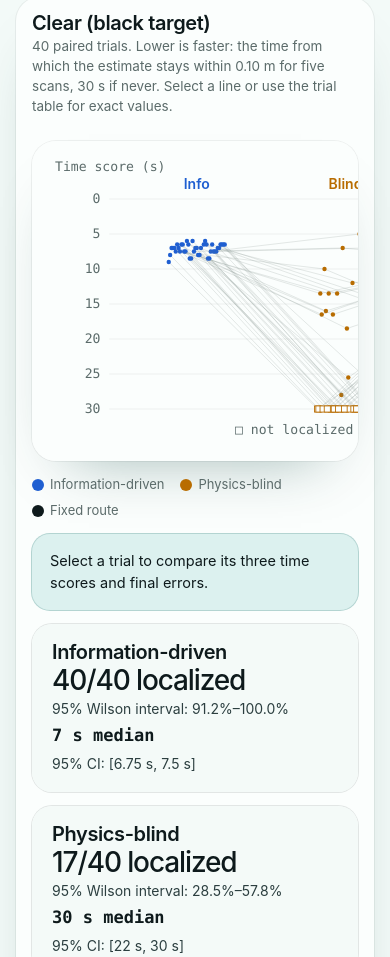
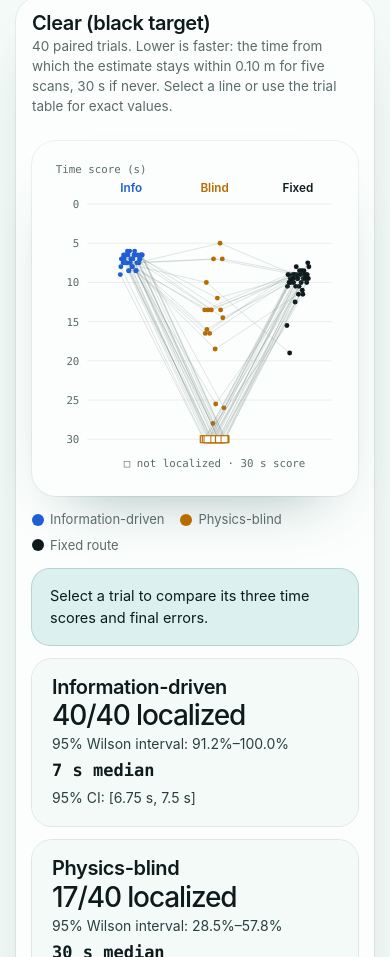
Before and after one commit to jjmensah/move-to-see, a React (Vite) app in the folder web/: page / in a window 390 px wide. Shown: the part 8104-9061 px from the top of the page. Built offline with nearby package versions, Linux system fonts and the light colour scheme.

Commit message:
fix(web): fit all three controllers in the paired-trials chart on phones

```diff
--- a/web/src/Results.tsx
+++ b/web/src/Results.tsx
@@ -20,6 +20,7 @@ import {
   type V2,
   type World,
 } from "./data";
+import { useNarrow } from "./hooks";
 
 // ------------------------------------------
 // Formatters
@@ -38,6 +39,16 @@ const verdict = (supported: boolean) => (
 const jitter = (trial: number) => (((trial * 17) % 41) - 20) * 1.6;
 
 // ------------------------------------------
+// LAYOUT
+// ------------------------------------------
+// Chart geometry for wide screens and for phones, where the three columns
+// sit closer together so all of them fit without scrolling.
+const LAYOUT = {
+  wide: { w: 640, cols: [170, 340, 510], x0: 70, x1: 600, tick: 60, spread: 1 },
+  narrow: { w: 300, cols: [85, 170, 255], x0: 40, x1: 290, tick: 32, spread: 0.35 },
+};
+
+// ------------------------------------------
 // Triplets
 // ------------------------------------------
 // One line per trial joining its three controllers' time scores.
@@ -51,12 +62,13 @@ function Triplets({
   select: (trial: number) => void;
 }) {
   const id = useId();
-  const x = (i: number, trial: number) => 170 + i * 170 + jitter(trial);
+  const g = LAYOUT[useNarrow() ? "narrow" : "wide"];
+  const x = (i: number, trial: number) => g.cols[i] + jitter(trial) * g.spread;
   const y = (seconds: number) => 48 + seconds * 8;
   return (
     <svg
       className="chart"
-      viewBox="0 0 640 330"
+      viewBox={`0 0 ${g.w} 330`}
       role="group"
       aria-labelledby={`${id}-title ${id}-desc`}
       style={{ maxWidth: 1080, marginInline: "auto" }}
@@ -72,22 +84,15 @@ function Triplets({
       <g className="grid">
         {[0, 5, 10, 15, 20, 25, 30].map(t => (
           <g key={t}>
-            <line x1="70" x2="600" y1={y(t)} y2={y(t)} />
-            <text x="60" y={y(t) + 4} textAnchor="end">
+            <line x1={g.x0} x2={g.x1} y1={y(t)} y2={y(t)} />
+            <text x={g.tick} y={y(t) + 4} textAnchor="end">
               {t}
             </text>
           </g>
         ))}
       </g>
       {CTRLS.map((c, i) => (
-        <text
-          key={c}
-          className="label"
-          x={x(i, 0) - jitter(0)}
-          y="36"
-          textAnchor="middle"
-          style={{ fill: `var(--${c})` }}
-        >
+        <text key={c} className="label" x={g.cols[i]} y="36" textAnchor="middle" style={{ fill: `var(--${c})` }}>
           {CTRL_SHORT[c]}
         </text>
       ))}
@@ -186,7 +191,7 @@ function Triplets({
             )}
           </g>
         ))}
-      <text x="340" y="316" textAnchor="middle">
+      <text x={g.w / 2 + 20} y="316" textAnchor="middle">
         □ not localized · 30 s score
       </text>
     </svg>
--- a/web/src/styles.css
+++ b/web/src/styles.css
@@ -905,17 +905,8 @@ input[type="range"] {
   overflow-x: auto;
 }
 @media (max-width: 560px) {
-  .wide-chart > svg {
-    min-width: 560px;
-  }
   .chart.sensor-chart text {
     font-size: 18px;
-  }
-  .wide-chart .chart text {
-    font-size: 15px;
-  }
-  .wide-chart .chart text.label {
-    font-size: 16px;
   }
 }
 .callout {
```
